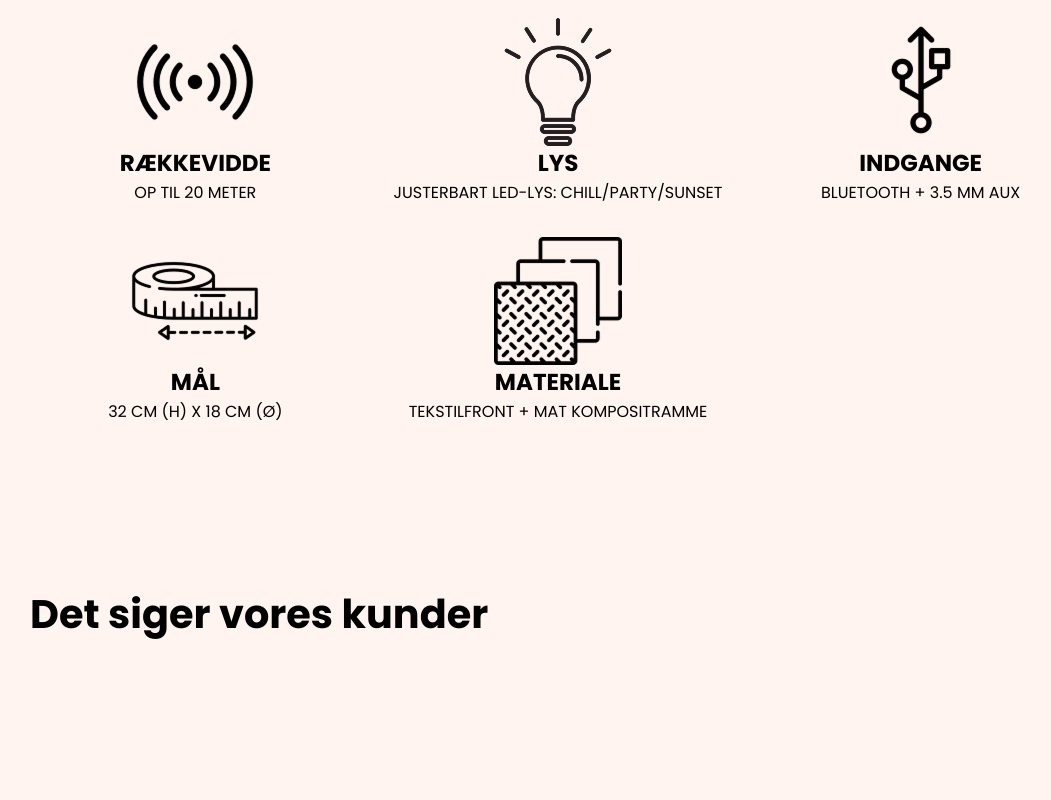
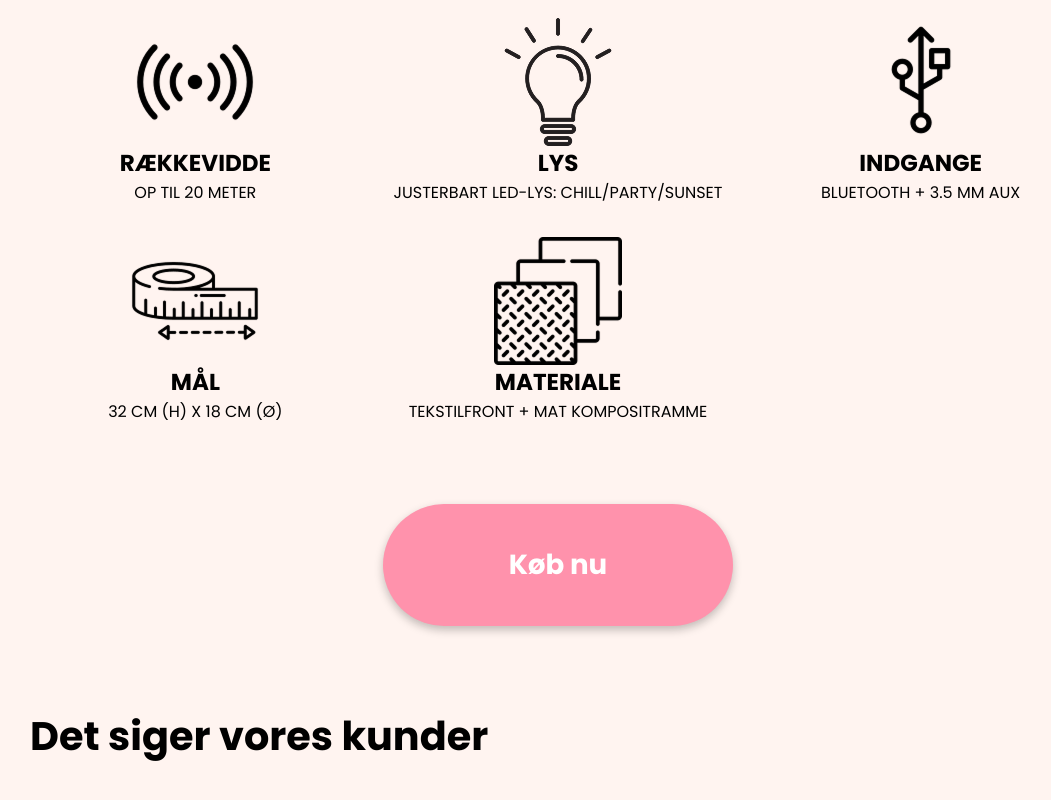
Before and after one commit to JesperK-EAA/case-lumina-audio, a plain HTML site: page index.html in a window 1280 px wide. Shown: the part 4509-5309 px from the top of the page, without its empty margins (82-1133 px from the left). Before the commit the page ends 5233 px from the top, so only its background shows below. Drawn offline with Linux system fonts and the light colour scheme.

Commit message:
style: CTA section

```diff
--- a/css/style.css
+++ b/css/style.css
@@ -57,8 +57,9 @@
 body {
   width: 100%;
   padding-inline: 8px;
-/*   border: 1px solid black;
- */}
+  /*   border: 1px solid black;
+ */
+}
 
 header {
   display: flex;
@@ -94,7 +95,7 @@
 }
 
 /* CTA-button  */
-.cta-button {
+.hero-cta-button {
   border-radius: 32px;
   width: 100%;
 
@@ -109,7 +110,7 @@
   transition: color ease 0.5s;
 }
 
-.cta-button:hover {
+.hero-cta-button:hover {
   background-color: #8b2619;
   cursor: pointer;
 }
@@ -257,6 +258,26 @@
   font-weight: var(--font-weight-semibold);
 }
 
+.cta-section button {
+    border-radius: 32px;
+    width: 100%;
+
+    padding: 16px 0;
+
+    background-color: var(--highlight-color);
+    color: var(--white-color);
+    box-shadow: 0 4px 8px var(--black-transparent-color);
+
+    font-size: var(--font-size-base-big);
+    font-weight: var(--font-weight-semibold);
+    transition: color ease 0.5s;
+  }
+
+  .cta-section button:hover {
+    background-color: #8b2619;
+    cursor: pointer;
+  }
+
 /*-------------------------- Desktop -------------------------- */
 @media (min-width: 840px) {
   body {
@@ -273,7 +294,7 @@
   }
 
   /* CTA-button  */
-  .cta-button {
+  .hero-cta-button {
     width: fit-content;
     padding: 16px 64px;
   }
@@ -356,5 +377,18 @@
   .collection img {
     width: auto;
     max-width: 100%;
+  }
+
+  .cta-section {
+    width: fit-content;
+    margin-inline: auto;
+  }
+
+  .cta-section button {
+    padding: 40px 126px;
+    border-radius: 100px;
+    font-size: var(--font-size-large);
+  }
+
+
 }
-}
--- a/index.html
+++ b/index.html
@@ -36,7 +36,7 @@
 
         <div class="hero-cta">
           <p class="hero-price">1499, -</p>
-          <button class="cta-button">Køb nu</button>
+          <button class="hero-cta-button">Køb nu</button>
         </div>
       </section>
 
@@ -209,6 +209,10 @@
         </div>
       </section>
 
+      <div class="cta-section">
+        <button>Køb nu</button>
+      </div>
+
       <!-- Testimonials -->
       <section>
         <h2>Det siger vores kunder</h2>
```
